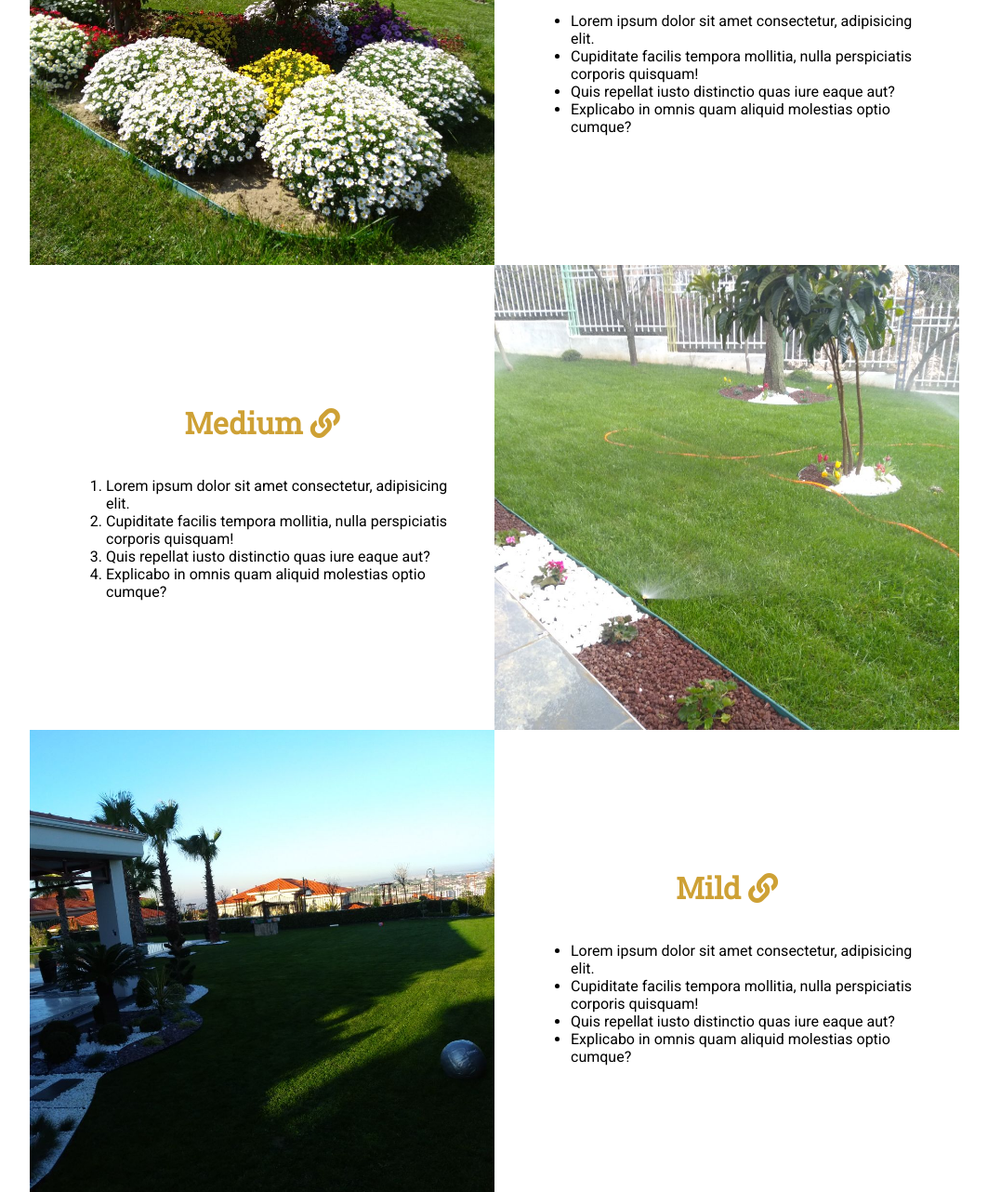
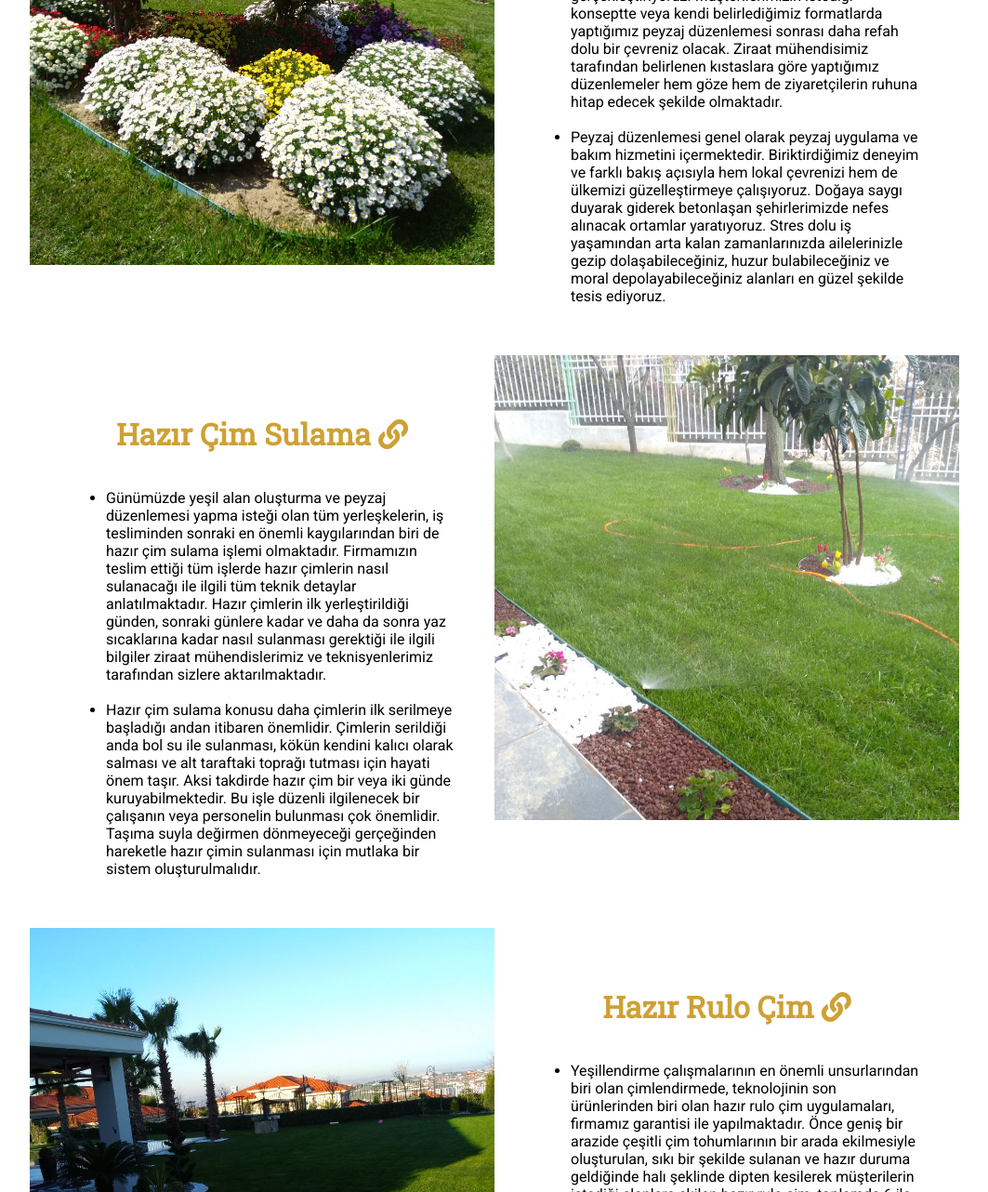
Before and after one commit to azizka99/azizka99.github.io, a plain HTML site: page menu.html in a window 1280 px wide. Shown: the part 611-1893 px from the top of the page at 93% size, without its empty margins (108-1171 px from the left). Drawn offline with Linux system fonts and the light colour scheme.

Commit message:
urunler duzenledi

```diff
--- a/menu.html
+++ b/menu.html
@@ -59,29 +59,27 @@
 
                 <div class="square-text-wrapper">
                     <a href="#spicy" name="spicy" class="anchor-link">
-                        <h1>Spicy</h1>
+                        <h1>Peyzaj Düzenlemesi</h1>
                     </a>
 
                     <ul>
-                        <li>Lorem ipsum dolor sit amet consectetur, adipisicing elit.</li>
-                        <li>Cupiditate facilis tempora mollitia, nulla perspiciatis corporis quisquam!</li>
-                        <li>Quis repellat iusto distinctio quas iure eaque aut?</li>
-                        <li>Explicabo in omnis quam aliquid molestias optio cumque?</li>
-                    </ul>
+							  <li>Binaların dış çevresinde bulunan bahçelerin ve oturma alanlarının düzenlemesini peyzaj düzenlemesibaşlığı altındaki hizmetimiz ile gerçekleştiriyoruz. Müşterilerimizin istediği konseptte veya kendi belirlediğimiz formatlarda yaptığımız peyzaj düzenlemesi sonrası daha refah dolu bir çevreniz olacak. Ziraat mühendisimiz tarafından belirlenen kıstaslara göre yaptığımız düzenlemeler hem göze hem de ziyaretçilerin ruhuna hitap edecek şekilde olmaktadır.</li>
+							<br>
+							<li>Peyzaj düzenlemesi genel olarak peyzaj uygulama ve bakım hizmetini içermektedir. Biriktirdiğimiz deneyim ve farklı bakış açısıyla hem lokal çevrenizi hem de ülkemizi güzelleştirmeye çalışıyoruz. Doğaya saygı duyarak giderek betonlaşan şehirlerimizde nefes alınacak ortamlar yaratıyoruz. Stres dolu iş yaşamından arta kalan zamanlarınızda ailelerinizle gezip dolaşabileceğiniz, huzur bulabileceğiniz ve moral depolayabileceğiniz alanları en güzel şekilde tesis ediyoruz.</li>								<!-- burani silsen duzelecek -->
+							</ul>
                 </div>
             </div>
             <div class="square">
                 <div class="square-text-wrapper">
                     <a href="#medium" name="medium" class="anchor-link">
-                        <h1>Medium</h1>
+                        <h1>Hazır Çim Sulama</h1>
                     </a>
 
-                    <ol>
-                        <li>Lorem ipsum dolor sit amet consectetur, adipisicing elit.</li>
-                        <li>Cupiditate facilis tempora mollitia, nulla perspiciatis corporis quisquam!</li>
-                        <li>Quis repellat iusto distinctio quas iure eaque aut?</li>
-                        <li>Explicabo in omnis quam aliquid molestias optio cumque?</li>
-                    </ol>
+                    <ul>
+							  <li>Günümüzde yeşil alan oluşturma ve peyzaj düzenlemesi yapma isteği olan tüm yerleşkelerin, iş tesliminden sonraki en önemli kaygılarından biri de hazır çim sulama işlemi olmaktadır. Firmamızın teslim ettiği tüm işlerde hazır çimlerin nasıl sulanacağı ile ilgili tüm teknik detaylar anlatılmaktadır. Hazır çimlerin ilk yerleştirildiği günden, sonraki günlere kadar ve daha da sonra yaz sıcaklarına kadar nasıl sulanması gerektiği ile ilgili bilgiler ziraat mühendislerimiz ve teknisyenlerimiz tarafından sizlere aktarılmaktadır.</li>
+							  <br>
+							  <li>Hazır çim sulama konusu daha çimlerin ilk serilmeye başladığı andan itibaren önemlidir. Çimlerin serildiği anda bol su ile sulanması, kökün kendini kalıcı olarak salması ve alt taraftaki toprağı tutması için hayati önem taşır. Aksi takdirde hazır çim bir veya iki günde kuruyabilmektedir. Bu işle düzenli ilgilenecek bir çalışanın veya personelin bulunması çok önemlidir. Taşıma suyla değirmen dönmeyeceği gerçeğinden hareketle hazır çimin sulanması için mutlaka bir sistem oluşturulmalıdır.</li>
+						</ul>
                 </div>
 
                 <div class="img-wrapper">
@@ -95,21 +93,20 @@
 
                 <div class="square-text-wrapper">
                     <a href="#mild" name="mild" class="anchor-link">
-                        <h1>Mild</h1>
+                        <h1>Hazır Rulo Çim</h1>
                     </a>
 
                     <ul>
-                        <li>Lorem ipsum dolor sit amet consectetur, adipisicing elit.</li>
-                        <li>Cupiditate facilis tempora mollitia, nulla perspiciatis corporis quisquam!</li>
-                        <li>Quis repellat iusto distinctio quas iure eaque aut?</li>
-                        <li>Explicabo in omnis quam aliquid molestias optio cumque?</li>
+                        <li>Yeşillendirme çalışmalarının en önemli unsurlarından biri olan çimlendirmede, teknolojinin son ürünlerinden biri olan hazır rulo çim uygulamaları, firmamız garantisi ile yapılmaktadır. Önce geniş bir arazide çeşitli çim tohumlarının bir arada ekilmesiyle oluşturulan, sıkı bir şekilde sulanan ve hazır duruma geldiğinde halı şeklinde dipten kesilerek müşterilerin istediği alanlara ekilen hazır rulo çim, toplamda 6 ile 8 ay arasında hazır hale gelmektedir.</li>
+								<br>
+								<li>Hazır rulo çim dendiğinde akla ilk gelen suni olduğudur ancak bu yanlış bir düşüncedir. Hazır rulo çim, önceden yetiştirilen gayet doğal bir çimdir. Uygulanma olarak başka bir yerde ekilip yetiştirildiği ve sonra kesilerek farklı alana ekildiği için bu adı almıştır. Toprağa 15-20 cm uzunluğunda kök salan ve düzenli olarak sulandığında uzun yıllar dayanabilen hazır rulo çimler, 1 metrekare olarak kesilir. Bunun sebebi bir metrekarelik çimin 5 cm kalınlığında kesildiğinde kökü, toprağı ve sulu yapısı ile birlikte 30 kg ağırlığında olması ve bu ağırlığın nakliye için uygun ağırlık olmasıdır</li>
                     </ul>
                 </div>
             </div>
             <div class="square">
                 <div class="square-text-wrapper">
                     <a href="#noflavor" name="noflavor" class="anchor-link">
-                        <h1>No Flavor</h1>
+                        <h1>Ağaç budama ve aşısı bahça dekarasiyon</h1>
                     </a>
 
                     <ul>
```
Also changed, not shown: contact.html (+5 -5 lines), index.html (+13 -13 lines).
